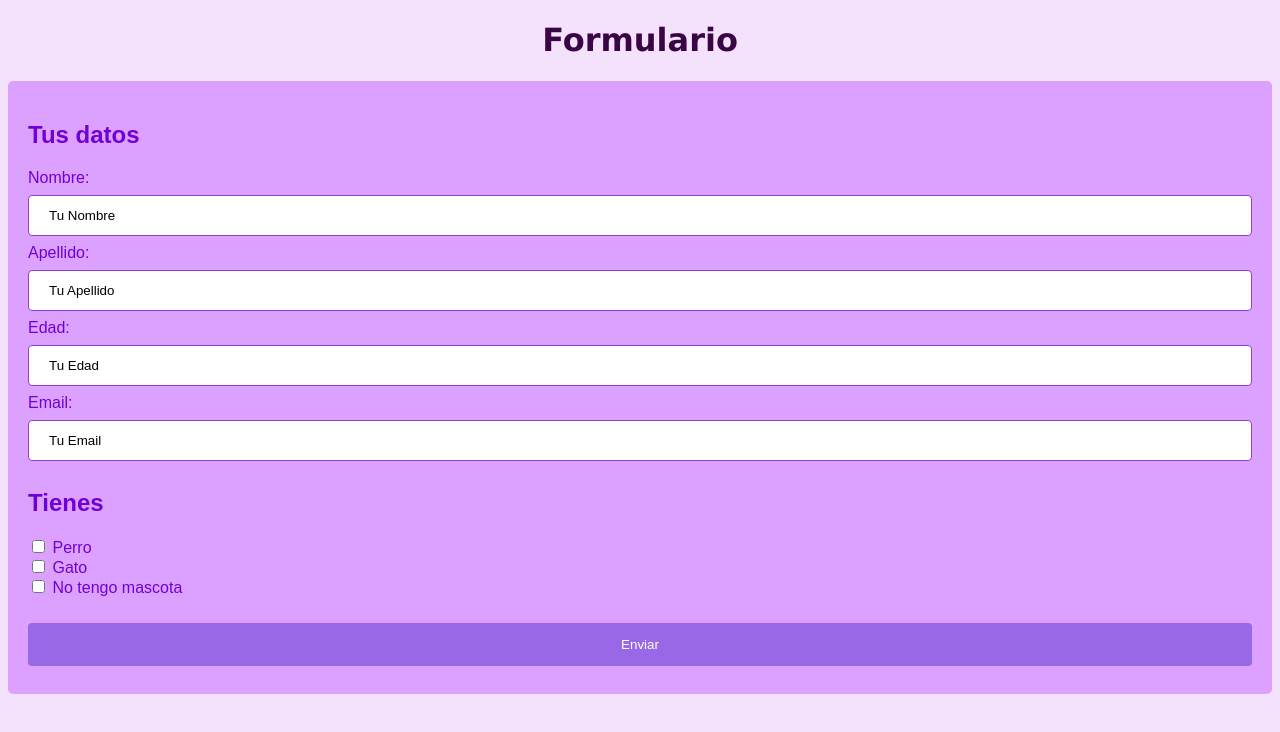
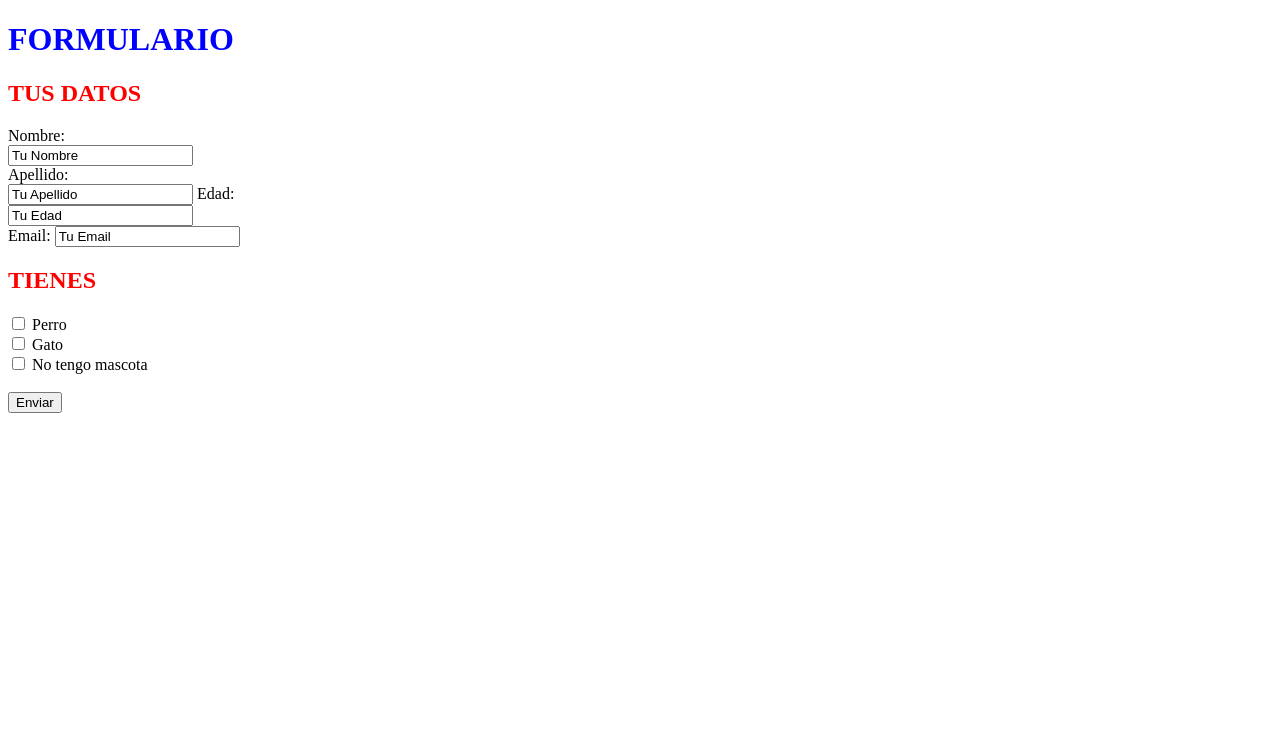
Before and after one commit to carmenvanba/repositorio_de_prueba, a plain HTML site: page index.html in a window 1280 px wide. Drawn offline with Linux system fonts and the light colour scheme.

Commit message:
aprendiendo js

```diff
--- a/css/styles.css
+++ b/css/styles.css
@@ -1,42 +1,14 @@
-body {
-    background-color: rgb(244, 226, 253);
-}
-h1 {
-   color: rgb(58, 5, 68);
-   text-align: center;
-   font-family: 'Lucida Sans', 'Lucida Sans Regular', 'Lucida Grande', 'Lucida Sans Unicode', Geneva, Verdana, sans-serif;
-}
-h2{
-    color: rgb(111, 1, 214);
-    font-family: Arial, Helvetica, sans-serif;
+h1{
+    color:blue;
+    text-transform: uppercase;
 }
 
-div{
-    border-radius: 5px;
-    background-color: #dca0ff;
-    padding: 20px;
-    font-family: Arial, Helvetica, sans-serif;
-    color: rgb(111, 1, 214);
+h2{
+    color:red;
+    text-transform: uppercase;
 }
-input[type=text], select {
-    width: 100%;
-    padding: 12px 20px;
-    margin: 8px 0;
-    display: inline-block;
-    border: 1px solid rgb(148, 62, 197);
-    border-radius: 4px;
-    box-sizing: border-box;
-  }
-input[type=submit] {
-    width: 100%;
-    background-color: #9968e7;
-    color: white;
-    padding: 14px 20px;
-    margin: 8px 0;
-    border: none;
-    border-radius: 4px;
-    cursor: pointer;
-  }
-input[type=submit]:hover {
-background-color: #582c75;
+
+h3{
+    color:green;
+    text-transform: uppercase;
 }
--- /dev/null
+++ b/js/myscript.js
@@ -0,0 +1,2 @@
+//alert("Hello to js");
+console.log("CHAVALERIA");
```
Also changed, not shown: aprendiendo_js.html (added, +20 -0 lines), images/favicon.png (added), 2 other files.
